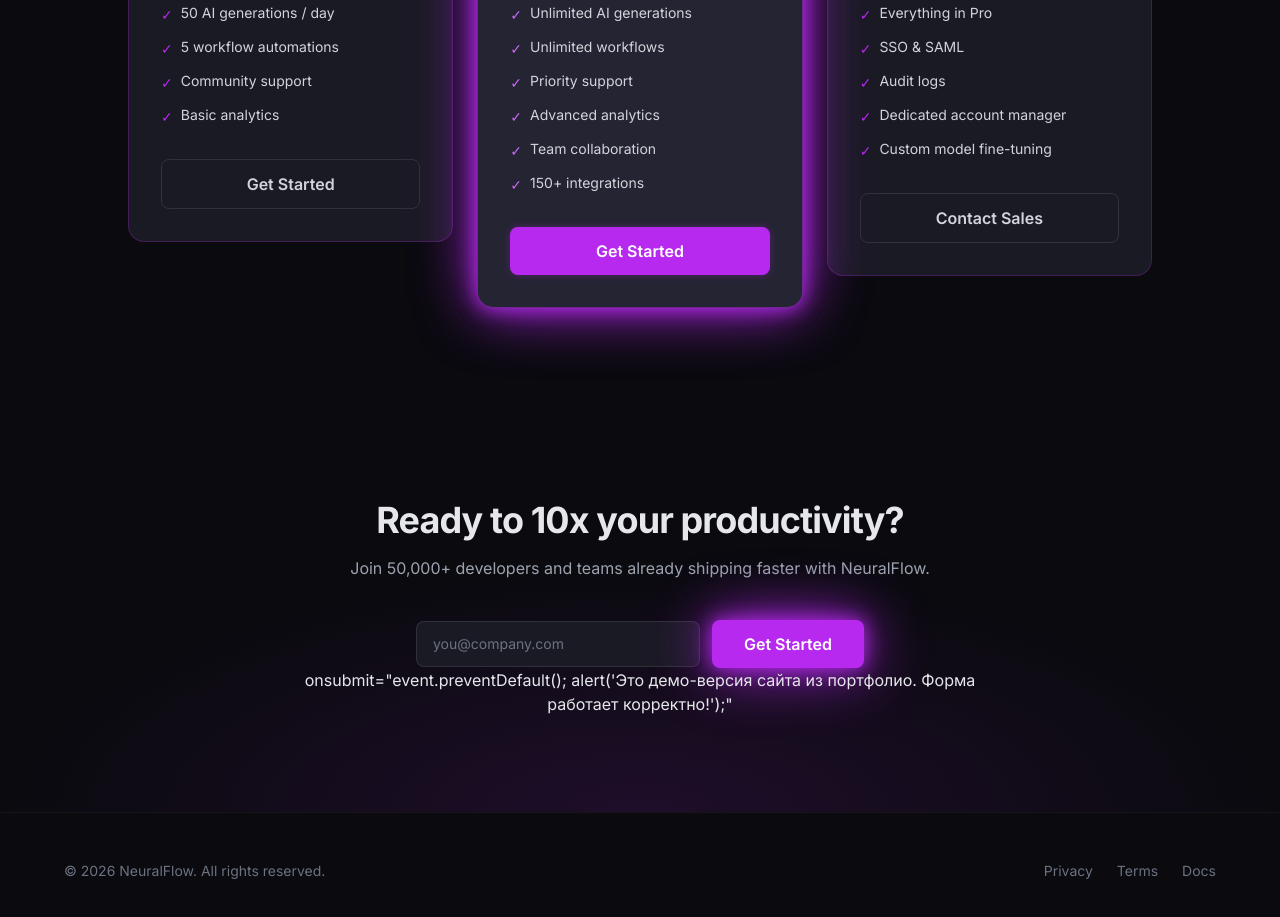
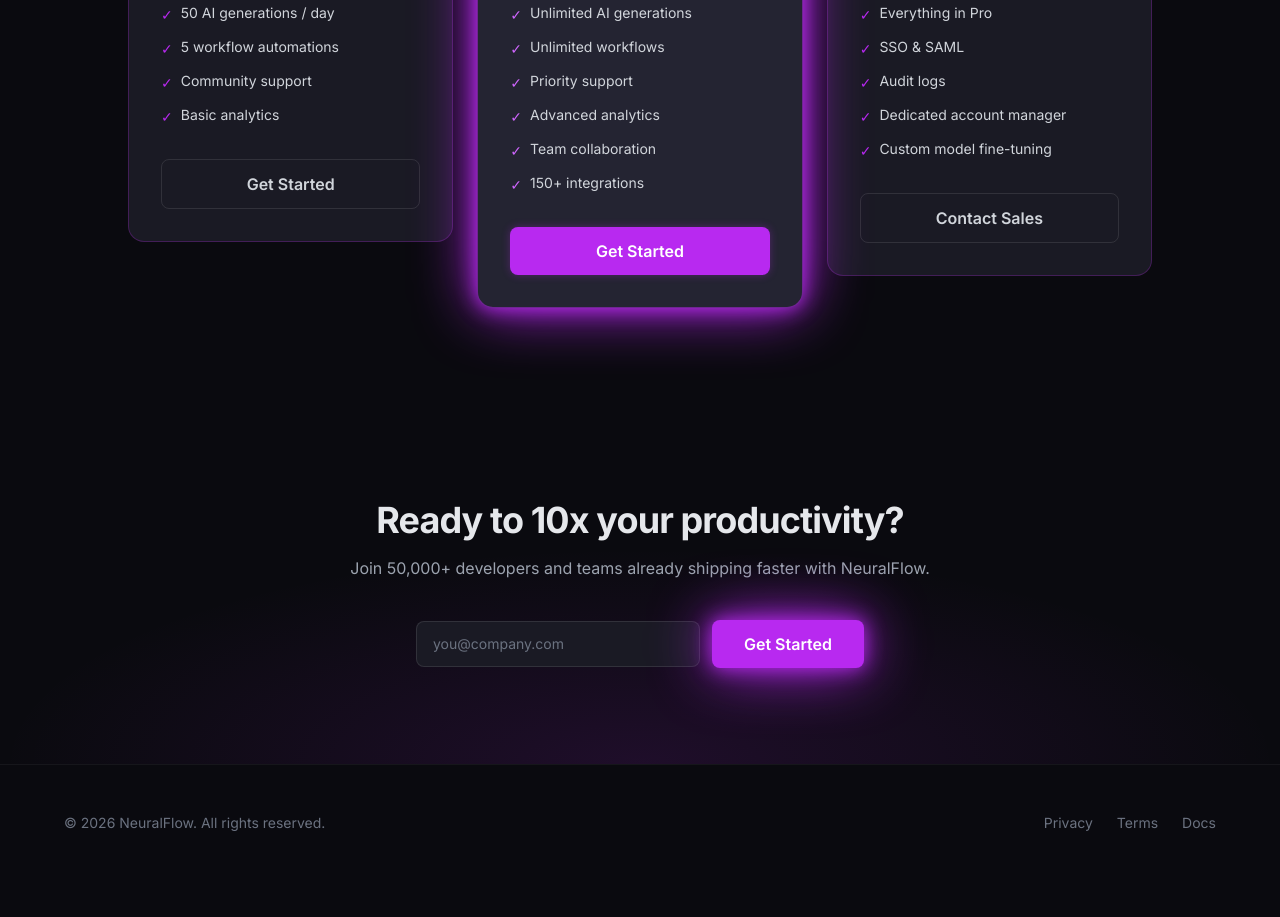
Before and after one commit to Mercyy23/my-landing, a plain HTML site: page index.html in a window 1280 px wide. Shown: the part 1832-2749 px from the top of the page. After the commit the page ends 2713 px from the top, so only its background shows below. Drawn offline with nearby package versions, Linux system fonts and the light colour scheme.

Commit message:
Update index.html

```diff
--- a/index.html
+++ b/index.html
@@ -224,7 +224,7 @@
         <button type="submit" class="w-full sm:w-auto whitespace-nowrap bg-neon hover:bg-neon-light text-white font-semibold px-8 py-3 rounded-lg transition shadow-neon">
           Get Started
         </button>
-      </form> onsubmit="event.preventDefault(); alert('Это демо-версия сайта из портфолио. Форма работает корректно!');"
+      </form>
     </div>
   </section>
 
```
